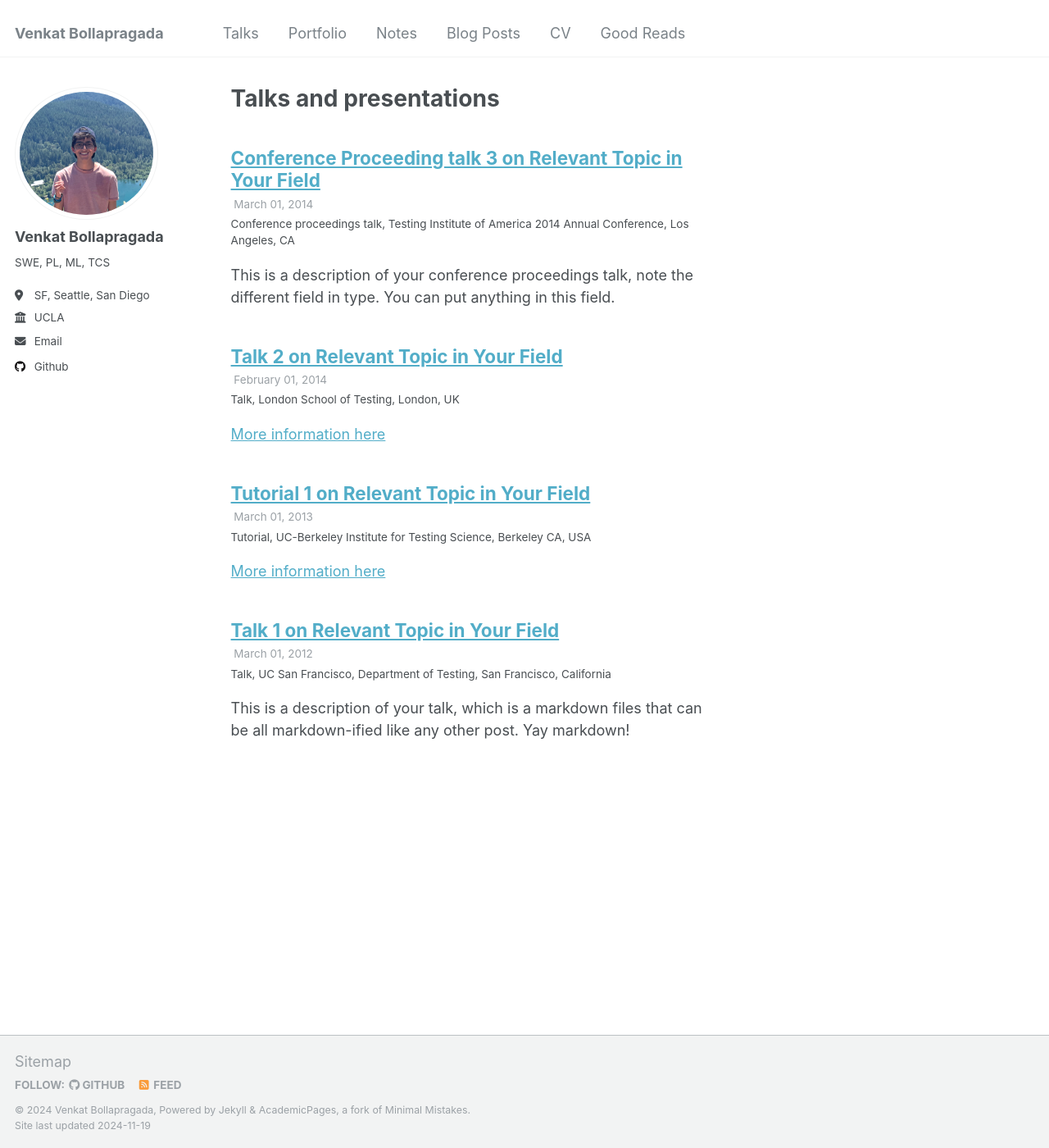
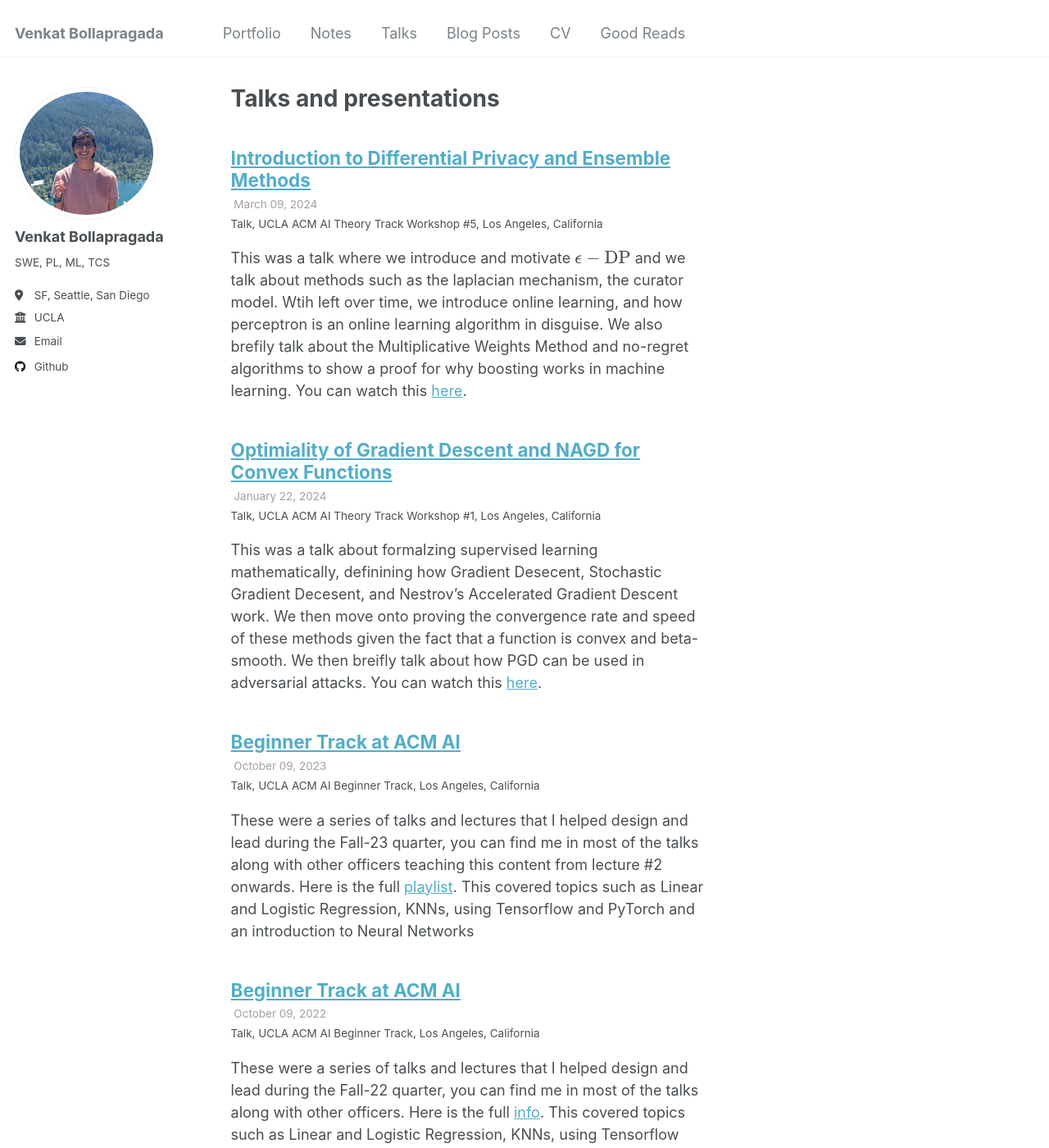
Before and after one commit to vbKenobi/vbKenobi.github.io, a Jekyll site: the page built from _pages/talks.html, in a window 1280 px wide and 1400 px high. Shown: the whole window at 82% size. Built offline with Jekyll 4.4.1, drawn with Linux system fonts in a browser that asks for light colours; some of the changed text lies outside the part shown.

Commit message:
Updated talks portion

```diff
--- a/_data/navigation.yml
+++ b/_data/navigation.yml
@@ -5,15 +5,14 @@
 # prevent it from being included in the site.
 
 main:
-  - title: "Talks"
-    url: /talks/
-
   - title: "Portfolio"
     url: /portfolio/
 
   - title: "Notes"
     url: /notes/
 
+  - title: "Talks"
+    url: /talks/
   # - title: "Publications"
   #   url: /publications/
 
--- a/_talks/2012-03-01-talk-1.md
+++ /dev/null
@@ -1,11 +0,0 @@
----
-title: "Talk 1 on Relevant Topic in Your Field"
-collection: talks
-type: "Talk"
-permalink: /talks/2012-03-01-talk-1
-venue: "UC San Francisco, Department of Testing"
-date: 2012-03-01
-location: "San Francisco, California"
----
-
-This is a description of your talk, which is a markdown files that can be all markdown-ified like any other post. Yay markdown!
--- a/_talks/2013-03-01-tutorial-1.md
+++ /dev/null
@@ -1,13 +0,0 @@
----
-title: "Tutorial 1 on Relevant Topic in Your Field"
-collection: talks
-type: "Tutorial"
-permalink: /talks/2013-03-01-tutorial-1
-venue: "UC-Berkeley Institute for Testing Science"
-date: 2013-03-01
-location: "Berkeley CA, USA"
----
-
-[More information here](http://exampleurl.com)
-
-This is a description of your tutorial, note the different field in type. This is a markdown files that can be all markdown-ified like any other post. Yay markdown!
--- a/_talks/2014-02-01-talk-2.md
+++ /dev/null
@@ -1,13 +0,0 @@
----
-title: "Talk 2 on Relevant Topic in Your Field"
-collection: talks
-type: "Talk"
-permalink: /talks/2014-02-01-talk-2
-venue: "London School of Testing"
-date: 2014-02-01
-location: "London, UK"
----
-
-[More information here](http://example2.com)
-
-This is a description of your talk, which is a markdown files that can be all markdown-ified like any other post. Yay markdown!
--- a/_talks/2014-03-01-talk-3.md
+++ /dev/null
@@ -1,11 +0,0 @@
----
-title: "Conference Proceeding talk 3 on Relevant Topic in Your Field"
-collection: talks
-type: "Conference proceedings talk"
-permalink: /talks/2014-03-01-talk-3
-venue: "Testing Institute of America 2014 Annual Conference"
-date: 2014-03-01
-location: "Los Angeles, CA"
----
-
-This is a description of your conference proceedings talk, note the different field in type. You can put anything in this field.
--- /dev/null
+++ b/_talks/2023-10-09-BeginnerTrack.md
@@ -0,0 +1,11 @@
+---
+title: "Beginner Track at ACM AI"
+collection: talks
+type: "Talk"
+permalink: /talks/2023BeginnerTrack
+venue: "UCLA ACM AI Beginner Track"
+date: 2023-10-09
+location: "Los Angeles, California"
+---
+
+These were a series of talks and lectures that I helped design and lead during the Fall-23 quarter, you can find me in most of the talks along with other officers teaching this content from lecture #2 onwards. Here is the full [playlist](https://www.youtube.com/watch?v=z0xmzLUXyyQ&list=PLPO7_kXilXFaMV5mbTAY4LGfcGiZq5FJN&index=1&t=2522s). This covered topics such as Linear and Logistic Regression, KNNs, using Tensorflow and PyTorch and an introduction to Neural Networks
--- /dev/null
+++ b/_talks/2024-01-22-Optimization-Theory.md
@@ -0,0 +1,11 @@
+---
+title: "Optimiality of Gradient Descent and NAGD for Convex Functions"
+collection: talks
+type: "Talk"
+permalink: /talks/2024OptimizationTheory
+venue: "UCLA ACM AI Theory Track Workshop #1"
+date: 2024-01-22
+location: "Los Angeles, California"
+---
+
+This was a talk about formalzing supervised learning mathematically, definining how Gradient Desecent, Stochastic Gradient Decesent, and Nestrov's Accelerated Gradient Descent work. We then move onto proving the convergence rate and speed of these methods given the fact that a function is convex and beta-smooth. We then breifly talk about how PGD can be used in adversarial attacks. You can watch this [here](https://www.youtube.com/watch?v=38MYwHQQ4rg&list=PLPO7_kXilXFYUE5XuPoUaycfyH1lxx9U_&index=4).
--- /dev/null
+++ b/_talks/2024-03-09-DP.md
@@ -0,0 +1,11 @@
+---
+title: "Introduction to Differential Privacy and Ensemble Methods"
+collection: talks
+type: "Talk"
+permalink: /talks/2024DP
+venue: "UCLA ACM AI Theory Track Workshop #5"
+date: 2024-03-09
+location: "Los Angeles, California"
+---
+
+This was a talk where we introduce and motivate $$\epsilon-\text{DP}$$ and we talk about methods such as the laplacian mechanism, the curator model. Wtih left over time, we introduce online learning, and how perceptron is an online learning algorithm in disguise. We also brefily talk about the Multiplicative Weights Method and no-regret algorithms to show a proof for why boosting works in machine learning. You can watch this [here](https://www.youtube.com/watch?v=RgQCSB8fJJA&list=PLPO7_kXilXFYUE5XuPoUaycfyH1lxx9U_&index=6).
```
Also changed, not shown: _talks/2022-10-09-BeginnerTrack copy.md (added, +11 -0 lines).
